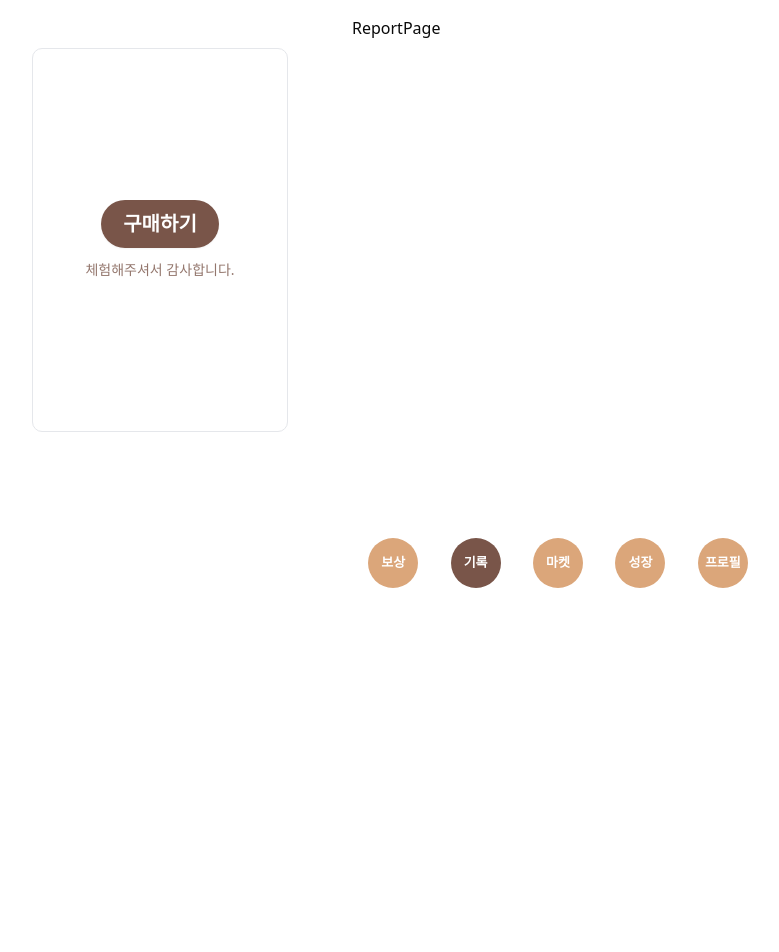
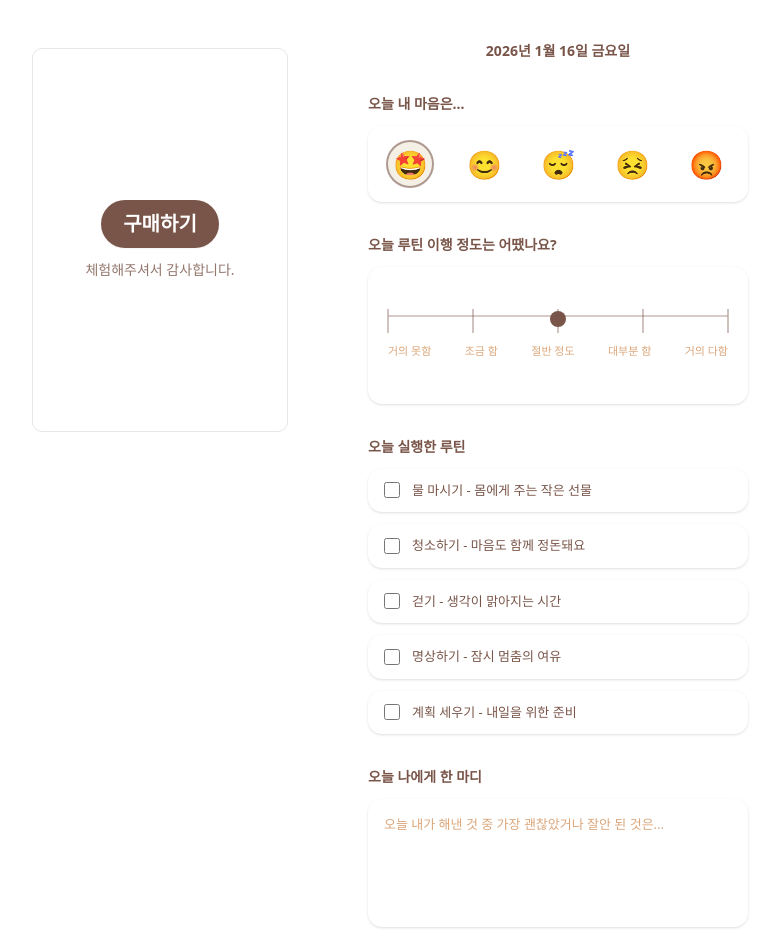
Before and after one commit to msh9176-moondi/ADHD_NFC_FE, a React (Vite) app: page /report in a window 1280 px wide. Shown: the part 160-1112 px from the top of the page, without its empty margins (242-1021 px from the left). Before the commit the page ends 800 px from the top, so only its background shows below. Built offline with nearby package versions, Linux system fonts and the light colour scheme; no server answers.

Commit message:
기록페이지 업로드

```diff
--- a/src/components/common/app-footer.tsx
+++ b/src/components/common/app-footer.tsx
@@ -1,41 +1,41 @@
-import { NavLink } from "react-router-dom";
+import { NavLink } from 'react-router-dom';
 
 const items = [
-  { to: "/reward", label: "보상" },
-  { to: "/report", label: "기록" },
-  { to: "/market", label: "마켓" },
-  { to: "/growth", label: "성장" },
-  { to: "/profile", label: "프로필" },
+  { to: '/reward', label: '보상' },
+  { to: '/report', label: '기록' },
+  { to: '/market', label: '마켓' },
+  { to: '/growth', label: '성장' },
+  { to: '/profile', label: '프로필' },
 ];
 
 function AppFooter() {
   return (
     <footer
       className="w-full self-stretch"
-      style={{ paddingBottom: "max(16px, env(safe-area-inset-bottom))" }}
+      style={{ paddingBottom: 'max(16px, env(safe-area-inset-bottom))' }}
     >
       <nav className="w-full">
-        <ul className="w-full flex items-center justify-around mt-20 py-8">
+        <ul className="w-full flex items-center justify-around mt-0 py-8">
           {items.map((item) => (
             <li key={item.to} className="flex-1 flex justify-center">
               <NavLink
                 to={item.to}
                 className={() =>
-                  ["inline-flex items-center justify-center px-2 py-1"].join(
-                    " ",
+                  ['inline-flex items-center justify-center px-2 py-1'].join(
+                    ' ',
                   )
                 }
               >
                 {({ isActive }) => (
                   <div
                     className={[
-                      "w-12.5 h-12.5 rounded-full object-cover",
-                      "flex items-center justify-center",
-                      "text-[13px] font-semibold",
+                      'w-12.5 h-12.5 rounded-full object-cover',
+                      'flex items-center justify-center',
+                      'text-[13px] font-semibold',
                       isActive
-                        ? "bg-[#795549] text-white"
-                        : "bg-[#DBA67A] text-white",
-                    ].join(" ")}
+                        ? 'bg-[#795549] text-white'
+                        : 'bg-[#DBA67A] text-white',
+                    ].join(' ')}
                   >
                     {item.label}
                   </div>
--- a/src/pages/market/Market.tsx
+++ b/src/pages/market/Market.tsx
@@ -1,4 +1,3 @@
-
 function MarketPage() {
   return <div>MarketPage</div>;
 }
--- a/src/pages/report/Report.tsx
+++ b/src/pages/report/Report.tsx
@@ -1,6 +1,221 @@
+import { useMemo, useState } from 'react';
+import { useNavigate } from 'react-router-dom';
+import { PrimaryPillButton } from '@/components/common/PillButton';
+
+type MoodKey = 'excited' | 'calm' | 'sleepy' | 'tired' | 'angry';
+
+const MOODS: Array<{ key: MoodKey; label: string; emoji: string }> = [
+  { key: 'excited', label: '들뜸', emoji: '🤩' },
+  { key: 'calm', label: '평온', emoji: '😊' },
+  { key: 'sleepy', label: '피곤', emoji: '😴' },
+  { key: 'tired', label: '무기력', emoji: '😣' },
+  { key: 'angry', label: '짜증', emoji: '😡' },
+];
+
+const ROUTINES = [
+  '물 마시기 -  몸에게 주는 작은 선물',
+  '청소하기 - 마음도 함께 정돈돼요',
+  '걷기 - 생각이 맑아지는 시간',
+  '명상하기 - 잠시 멈춤의 여유',
+  '계획 세우기 - 내일을 위한 준비',
+];
+
+const SCALE_LABELS = [
+  '거의 못함',
+  '조금 함',
+  '절반 정도',
+  '대부분 함',
+  '거의 다함',
+];
 
 function ReportPage() {
-  return <div>ReportPage</div>;
+  const navigate = useNavigate();
+
+  const todayText = useMemo(() => {
+    const d = new Date();
+    return d.toLocaleDateString('ko-KR', {
+      year: 'numeric',
+      month: 'long',
+      day: 'numeric',
+      weekday: 'long',
+    });
+  }, []);
+
+  const [mood, setMood] = useState<MoodKey>('excited');
+  const [routineScore, setRoutineScore] = useState<number>(2); // 0~4
+  const [checked, setChecked] = useState<Record<number, boolean>>({});
+  const [note, setNote] = useState('');
+
+  const card = 'bg-white rounded-xl shadow-sm';
+
+  return (
+    <div className="w-full px-4 pb-24">
+      {/* date */}
+      <div className="pt-6">
+        <div className="text-center text-[14px] font-semibold text-[#795549]">
+          {todayText}
+        </div>
+      </div>
+
+      <div className="mt-8 space-y-8">
+        {/* mood */}
+        <section className="space-y-3">
+          <h3 className="text-[14px] font-semibold text-[#795549]">
+            오늘 내 마음은...
+          </h3>
+
+          <div className={`${card} px-5 py-4`}>
+            <div className="flex items-center justify-between">
+              {MOODS.map((m) => {
+                const active = mood === m.key;
+                return (
+                  <button
+                    key={m.key}
+                    type="button"
+                    onClick={() => setMood(m.key)}
+                    className={[
+                      'h-11 w-11 rounded-full flex items-center justify-center',
+                      'text-[28px] leading-none transition',
+                      active
+                        ? 'ring-2 ring-[#795549]/60 bg-[#F5F0E5]'
+                        : 'bg-transparent',
+                    ].join(' ')}
+                    aria-label={m.label}
+                  >
+                    <span aria-hidden>{m.emoji}</span>
+                  </button>
+                );
+              })}
+            </div>
+          </div>
+        </section>
+
+        {/* routine score */}
+        <section className="space-y-3">
+          <h3 className="text-[14px] font-semibold text-[#795549]">
+            오늘 루틴 이행 정도는 어땠나요?
+          </h3>
+
+          <div className={`${card} px-5 py-4`}>
+            <div className="relative pt-3 pb-7">
+              {/* Track + ticks + dot (visual) */}
+              <div className="relative h-10">
+                {/* base line */}
+                <div className="absolute left-0 right-0 top-5 h-[2px] bg-[#795549]/30 rounded-full" />
+
+                {/* ticks */}
+                {Array.from({ length: 5 }).map((_, i) => (
+                  <div
+                    key={i}
+                    className="absolute top-[14px] h-6 w-[2px] bg-[#795549]/35"
+                    style={{
+                      left: `${(i / 4) * 100}%`,
+                      transform: 'translateX(-1px)',
+                    }}
+                  />
+                ))}
+
+                {/* dot */}
+                <div
+                  className="absolute top-[16px] h-4 w-4 rounded-full bg-[#795549] pointer-events-none"
+                  style={{
+                    left: `${(routineScore / 4) * 100}%`,
+                    transform: 'translate(-50%, 0)',
+                  }}
+                />
+
+                {/* REAL slider (transparent) */}
+                <input
+                  type="range"
+                  min={0}
+                  max={4}
+                  step={1}
+                  value={routineScore}
+                  onChange={(e) => setRoutineScore(Number(e.target.value))}
+                  className="absolute left-0 top-3 w-full h-10 opacity-0 cursor-pointer"
+                  aria-label="루틴 이행 정도 선택"
+                />
+              </div>
+
+              {/* labels */}
+              <div className="mt-2 flex items-center justify-between text-[11px] font-medium text-[#DBA67A]">
+                {SCALE_LABELS.map((t) => (
+                  <span key={t}>{t}</span>
+                ))}
+              </div>
+            </div>
+          </div>
+        </section>
+
+        {/* routines */}
+        <section className="space-y-3">
+          <h3 className="text-[14px] font-semibold text-[#795549]">
+            오늘 실행한 루틴
+          </h3>
+
+          <div className="space-y-3">
+            {ROUTINES.map((text, idx) => (
+              <label
+                key={idx}
+                className={[
+                  card,
+                  'px-4 py-3 flex items-center gap-3 cursor-pointer select-none',
+                ].join(' ')}
+              >
+                <input
+                  type="checkbox"
+                  className="h-4 w-4 rounded border-[#795549]/40 accent-[#795549]"
+                  checked={!!checked[idx]}
+                  onChange={(e) =>
+                    setChecked((prev) => ({ ...prev, [idx]: e.target.checked }))
+                  }
+                />
+                <span className="text-[13px] font-medium text-[#795549]">
+                  {text}
+                </span>
+              </label>
+            ))}
+          </div>
+        </section>
+
+        {/* note */}
+        <section className="space-y-3">
+          <h3 className="text-[14px] font-semibold text-[#795549]">
+            오늘 나에게 한 마디
+          </h3>
+
+          <div className={`${card} px-4 py-4`}>
+            <textarea
+              value={note}
+              onChange={(e) => setNote(e.target.value)}
+              placeholder="오늘 내가 해낸 것 중 가장 괜찮았거나 잘안 된 것은..."
+              className={[
+                'w-full min-h-[90px] resize-none bg-transparent',
+                'text-[13px] font-medium text-[#795549]',
+                'placeholder:text-[#DBA67A]',
+                'outline-none',
+              ].join(' ')}
+            />
+          </div>
+        </section>
+
+        {/* CTA */}
+        <section className="pt-4 space-y-3">
+          <PrimaryPillButton
+            className="w-full h-12 rounded-full text-[13px] font-semibold flex items-center justify-center gap-2"
+            onClick={() => navigate('/market')}
+          >
+            <span aria-hidden>🎁</span>
+            <span>나를 위한 선물 보러가기 / 완료</span>
+          </PrimaryPillButton>
+
+          <p className="text-center text-[12px] text-[#795549]/70">
+            작은 실행들이 모여 큰 변화를 만들어냅니다.
+          </p>
+        </section>
+      </div>
+    </div>
+  );
 }
 
 export default ReportPage;
--- a/src/pages/reward/reward.tsx
+++ b/src/pages/reward/reward.tsx
@@ -23,45 +23,54 @@ function getGrowthStage(level: number) {
 
 function RewardPage() {
   const navigate = useNavigate();
+  const { level, xp, xpToNext, addXp } = useProgressStore();
+  const growth = getGrowthStage(level);
 
-  const { level, xp, xpToNext, addXp } = useProgressStore();
-
-  const growth = getGrowthStage(level);
+  // report 카드 효과 스타일
+  const cardClass = 'bg-white rounded-xl shadow-sm';
 
   return (
     <div className="flex-1 flex flex-col justify-center py-8">
       <div className="flex flex-col gap-10">
-        <div className="flex flex-col items-center w-full max-w-md mx-auto gap-4">
+        {/* 1) 코인 영역: 카드로 감싸기 */}
+        <div
+          className={`flex flex-col items-center w-full max-w-md mx-auto gap-4 ${cardClass} px-6 py-6`}
+        >
           <div className="text-2xl text-[#795549] font-bold mt-12">
             코인+15 획득!
           </div>
-
           <button
             type="button"
             onClick={() => addXp(15)}
-            className="active:scale-95 transition-transform"
+            className="active:scale-95 transition-transform mt-8"
             aria-label="코인 눌러서 XP 획득"
           >
             <img src="/assets/coin.svg" alt="coin" />
           </button>
 
-          <div className="w-full text-right mt-2 text-[#795549]">
-            지금 당신의 한 작은 걸음이, 내일의 큰 변화가 됩니다.
+          <div className="w-full text-right mt-0 text-[#795549]">
+            당신의 한 작은 걸음이, 내일의 큰 변화가 됩니다.
           </div>
         </div>
 
-        <div className="flex flex-col items-center justify-center gap-4">
+        {/* 2) 성장 영역: 카드로 감싸기 */}
+        <div
+          className={`flex flex-col items-center justify-center gap-4 mt-6 w-full max-w-md mx-auto ${cardClass} px-6 py-6`}
+        >
           <img src={growth.asset} alt="" />
           <p className="text-[#795549]">{growth.text}</p>
           <XpBar level={level} xp={xp} xpToNext={xpToNext} className="mt-4" />
         </div>
 
-        <div className="flex flex-col w-full max-w-md mx-auto">
-          <div className="space-y-3 mb-6">
-            <SocialPillButton onClick={() => navigate('/report')}>
-              기록하러 가기
-            </SocialPillButton>
-          </div>
+        {/* 3) 버튼 영역: 카드로 감싸기 (원하면 이건 빼도 됨) */}
+
+        <div className="space-y-3 mb-6">
+          <SocialPillButton
+            className="w-full h-12 rounded-full text-[13px] font-semibold flex items-center justify-center gap-2"
+            onClick={() => navigate('/report')}
+          >
+            기록하러 가기
+          </SocialPillButton>
         </div>
       </div>
     </div>
```
Also changed, not shown: src/pages/auth/Signup.tsx (+39 -39 lines).
